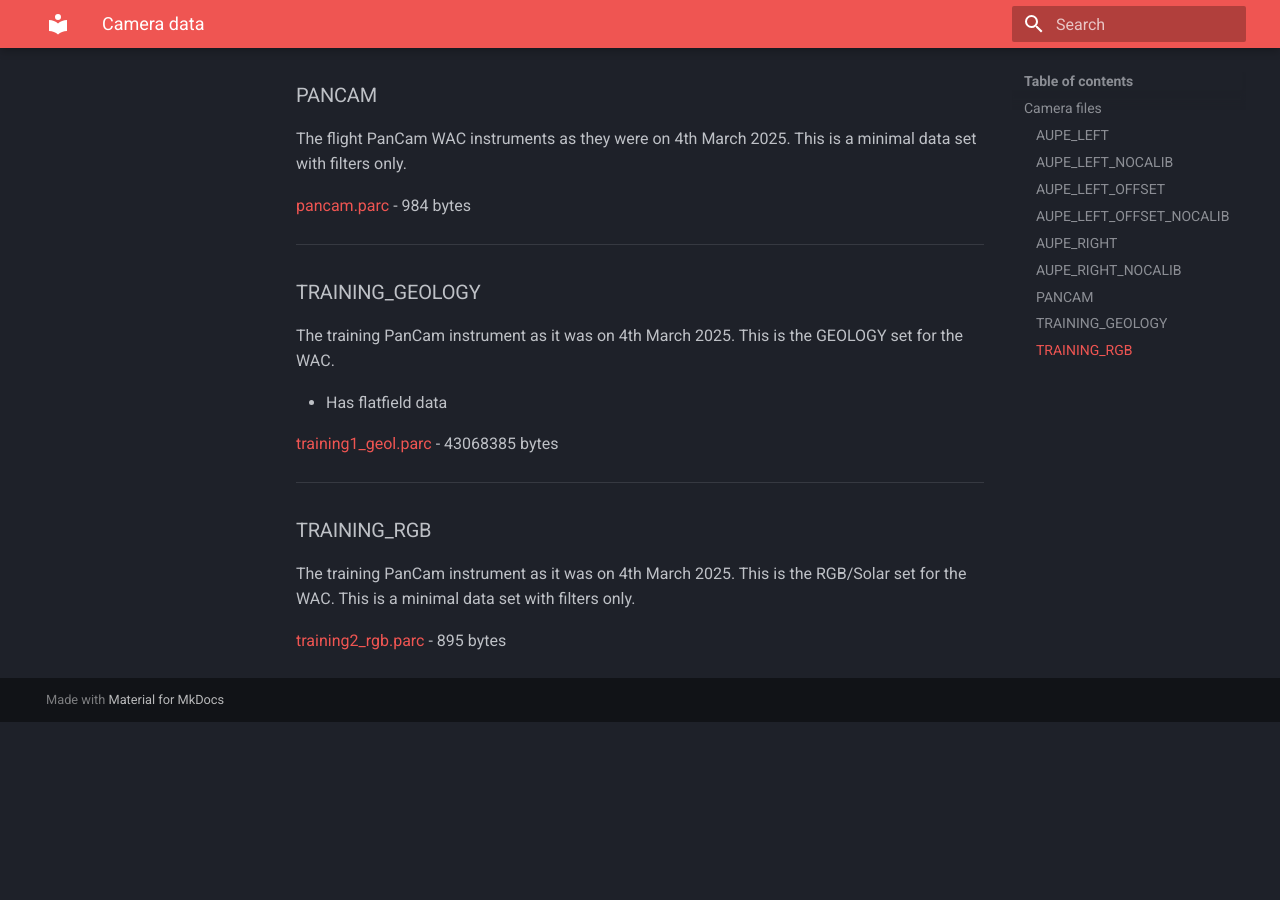
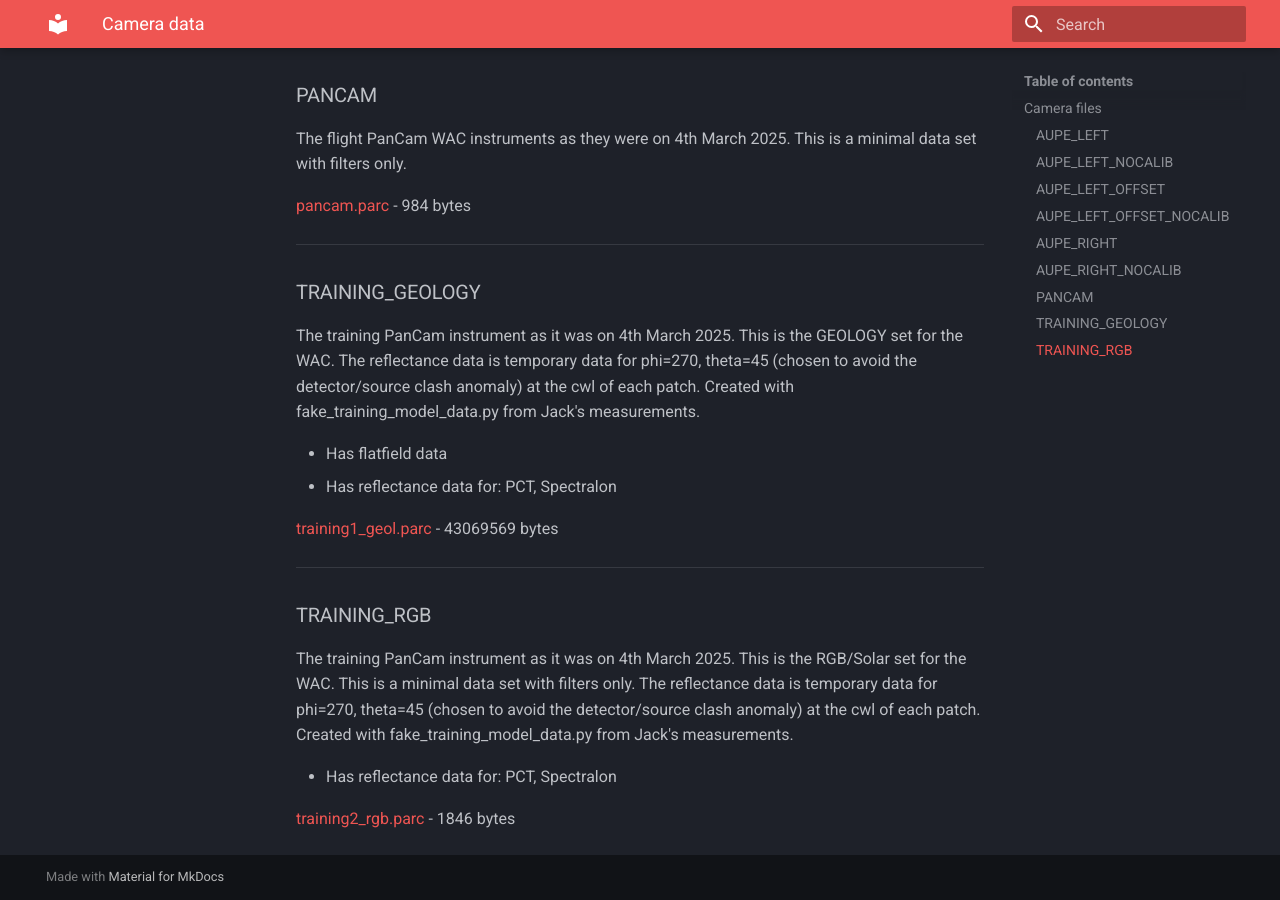
Before and after one commit to AU-ExoMars/PCOT-Cookbook, an MkDocs documentation site: the page built from docs/cameras/index.md, in a window 1280 px wide and 900 px high, scrolled down 2429 px. Built offline with MkDocs 1.6.1 and Material for MkDocs 9.7.7, drawn with Linux system fonts in a browser that asks for light colours; before the commit the page ends 3151 px from its top, so only the background shows below that.

```diff
--- a/docs/cameras/index.md
+++ b/docs/cameras/index.md
@@ -134,10 +134,15 @@
 
 The training PanCam instrument as it was on 4th March 2025.
 This is the GEOLOGY set for the WAC.
+The reflectance data is temporary data for phi=270, theta=45
+(chosen to avoid the detector/source clash anomaly) at the cwl
+of each patch. Created with fake_training_model_data.py
+from Jack's measurements.
 
 * Has flatfield data
+* Has reflectance data for: PCT, Spectralon
 
-[training1_geol.parc](training1_geol.parc) - 43068385 bytes
+[training1_geol.parc](training1_geol.parc) - 43069569 bytes
 
 
 ---
@@ -147,6 +152,11 @@
 The training PanCam instrument as it was on 4th March 2025.
 This is the RGB/Solar set for the WAC.
 This is a minimal data set with filters only.
+The reflectance data is temporary data for phi=270, theta=45
+(chosen to avoid the detector/source clash anomaly) at the cwl
+of each patch. Created with fake_training_model_data.py
+from Jack's measurements.
 
+* Has reflectance data for: PCT, Spectralon
 
-[training2_rgb.parc](training2_rgb.parc) - 895 bytes
+[training2_rgb.parc](training2_rgb.parc) - 1846 bytes
```
Also changed, not shown: 1 other file.
